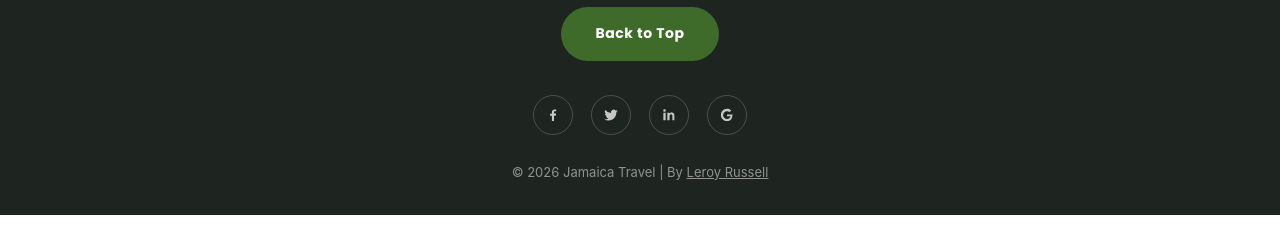
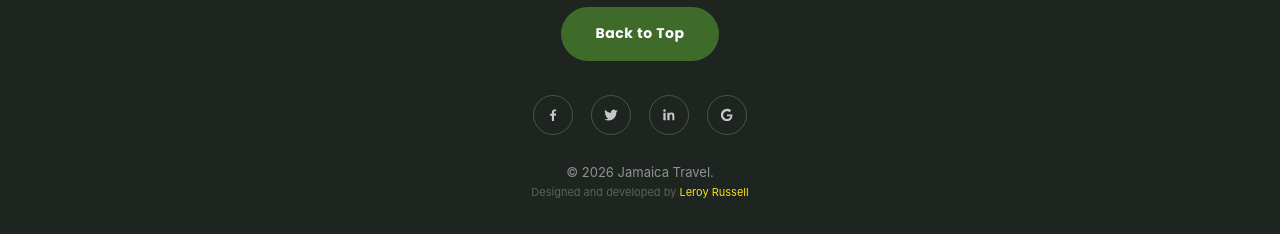
Before and after one commit to l-panther/jamaica-travel, a plain HTML site: page index.html in a window 1280 px wide. Shown: the part 4721-4955 px from the top of the page. Drawn offline with nearby package versions, Linux system fonts and the light colour scheme; a web font is replaced by a local one.

Commit message:
Update index.html

```diff
--- a/index.html
+++ b/index.html
@@ -155,7 +155,10 @@
         <a href="#" aria-label="LinkedIn"><svg width="16" height="16" viewBox="0 0 24 24" fill="currentColor"><path d="M6.94 8.5H3.56V20h3.38V8.5ZM5.25 3.25a1.96 1.96 0 1 0 0 3.92 1.96 1.96 0 0 0 0-3.92ZM20.44 20h-3.37v-5.9c0-1.4-.03-3.2-1.95-3.2-1.96 0-2.26 1.53-2.26 3.1V20H9.5V8.5h3.24v1.57h.05c.45-.85 1.56-1.75 3.2-1.75 3.42 0 4.05 2.25 4.05 5.17V20Z"/></svg></a>
         <a href="#" aria-label="Google"><svg width="16" height="16" viewBox="0 0 24 24" fill="currentColor"><path d="M21.35 11.1H12v2.9h5.35c-.23 1.4-1.65 4.1-5.35 4.1-3.22 0-5.85-2.67-5.85-5.95S8.78 6.2 12 6.2c1.84 0 3.07.78 3.78 1.46l2.58-2.5C16.9 3.7 14.65 2.7 12 2.7 6.98 2.7 2.9 6.85 2.9 11.9S6.98 21.1 12 21.1c6.93 0 8.55-6.15 7.9-9.15Z"/></svg></a>
       </div>
-      <p class="copyright">&copy; <span id="currentDate"></span> Jamaica Travel | By <a href="#">Leroy Russell</a></p>
+
+      <p class="copyright">&copy; <span id="currentDate"></span> Jamaica Travel.</p>
+      <p class="credit">Designed and developed by <span>Leroy Russell</span></p>
+
     </div>
   </footer>
 
```
